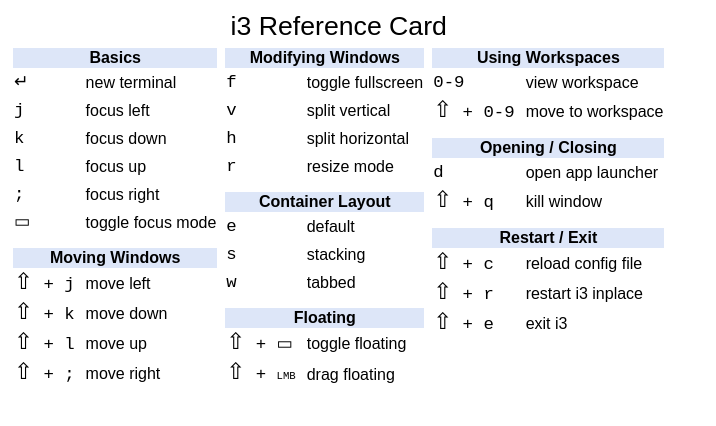
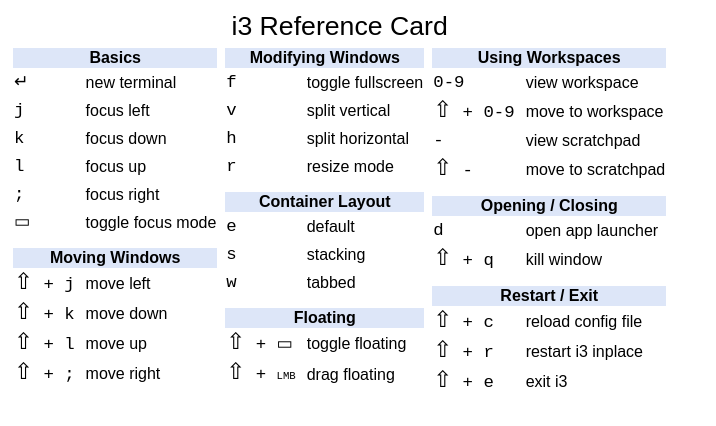
Before and after one commit to jpreiss/better-i3-reference, a plain HTML site: page index.html in a window 1280 px wide. Shown: the whole page, without its empty margins (0-716 px from the left). Drawn offline with Linux system fonts and the light colour scheme.

Commit message:
Update index.html

```diff
--- a/index.html
+++ b/index.html
@@ -94,6 +94,8 @@ body {
 <tr><td class="category" colspan="2">Using Workspaces</td></tr>
 <tr><td class="keys">0-9</td><td class="action">view workspace</td></tr>
 <tr><td class="keys"><span class="shift">&#8679;</span> + 0-9</td><td class="action">move to workspace</td></tr>
+<tr><td class="keys">-</td><td class="action">view scratchpad</td></tr>
+<tr><td class="keys"><span class="shift">&#8679;</span> -</td><td class="action">move to scratchpad</td></tr>
 
 <tr class="margin"></tr>
 <tr><td class="category" colspan="2">Opening / Closing</td></tr>
```
